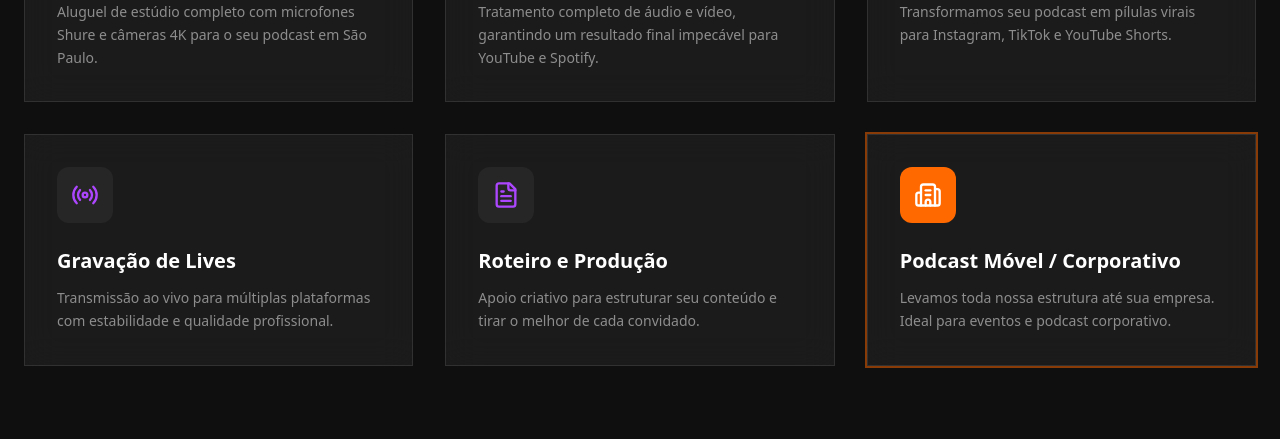
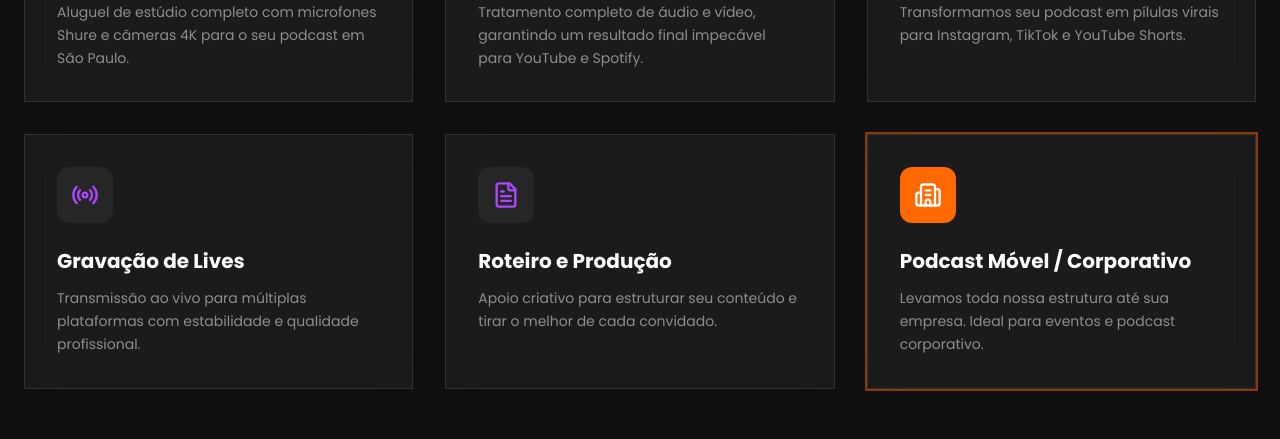
Before and after one commit to kakatdb-collab/Paleta-, a React (Vite) app: page / in a window 1280 px wide. Shown: the part 1840-2279 px from the top of the page. Built offline with nearby package versions, Linux system fonts and the light colour scheme.

Commit message:
style: reorder css imports for font consistency
Move Poppins font import before Tailwind base styles to ensure correct font stack inheritance.

```diff
--- a/src/index.css
+++ b/src/index.css
@@ -1,5 +1,5 @@
+@import url('https://fonts.googleapis.com/css2?family=Poppins:wght@300;400;500;600;700&display=swap');
 @import "tailwindcss";
-@import url('https://fonts.googleapis.com/css2?family=Poppins:wght@300;400;500;600;700&display=swap');
 
 @theme {
   --font-sans: "Poppins", ui-sans-serif, system-ui, sans-serif;
```
